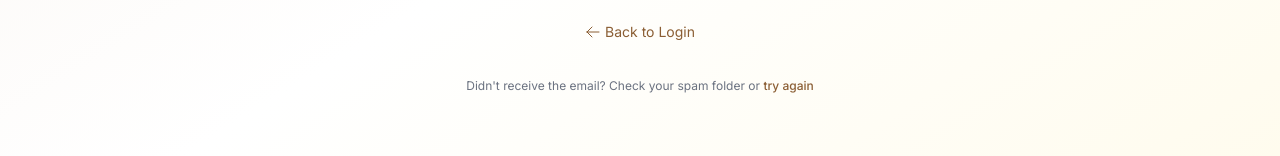
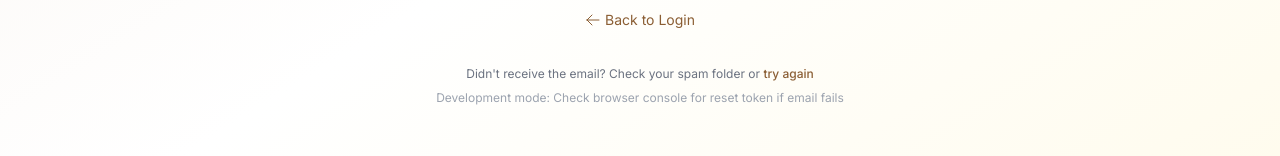
Before and after one commit to Hck3r1/MIC-LMS, a React (Create React App) app: page /forgot-password in a window 1280 px wide. Shown: the part 594-750 px from the top of the page. Built offline with nearby package versions, Linux system fonts and the light colour scheme; no server answers.

Commit message:
forgot password page

```diff
--- a/src/pages/auth/ForgotPassword.js
+++ b/src/pages/auth/ForgotPassword.js
@@ -31,7 +31,16 @@ const ForgotPassword = () => {
       const data = await response.json();
 
       if (data.success) {
-        setMessage('Password reset email sent! Please check your inbox and follow the instructions.');
+        if (data.emailSent) {
+          setMessage('Password reset email sent! Please check your inbox and follow the instructions.');
+        } else {
+          setMessage('Password reset token generated. Please check your email or contact support if you don\'t receive it.');
+          // For development: show the token in console
+          if (data.resetToken) {
+            console.log('🔑 Reset token (for development):', data.resetToken);
+            console.log('🔗 Reset URL:', `${window.location.origin}/reset-password?token=${data.resetToken}`);
+          }
+        }
       } else {
         setError(data.message || 'Failed to send password reset email');
       }
@@ -156,6 +165,11 @@ const ForgotPassword = () => {
               try again
             </button>
           </p>
+          {process.env.NODE_ENV === 'development' && (
+            <p className="text-xs text-gray-400 mt-2">
+              Development mode: Check browser console for reset token if email fails
+            </p>
+          )}
         </div>
       </div>
     </div>
```
Also changed, not shown: 1 other file (tests, documents, lock files or other folders).
